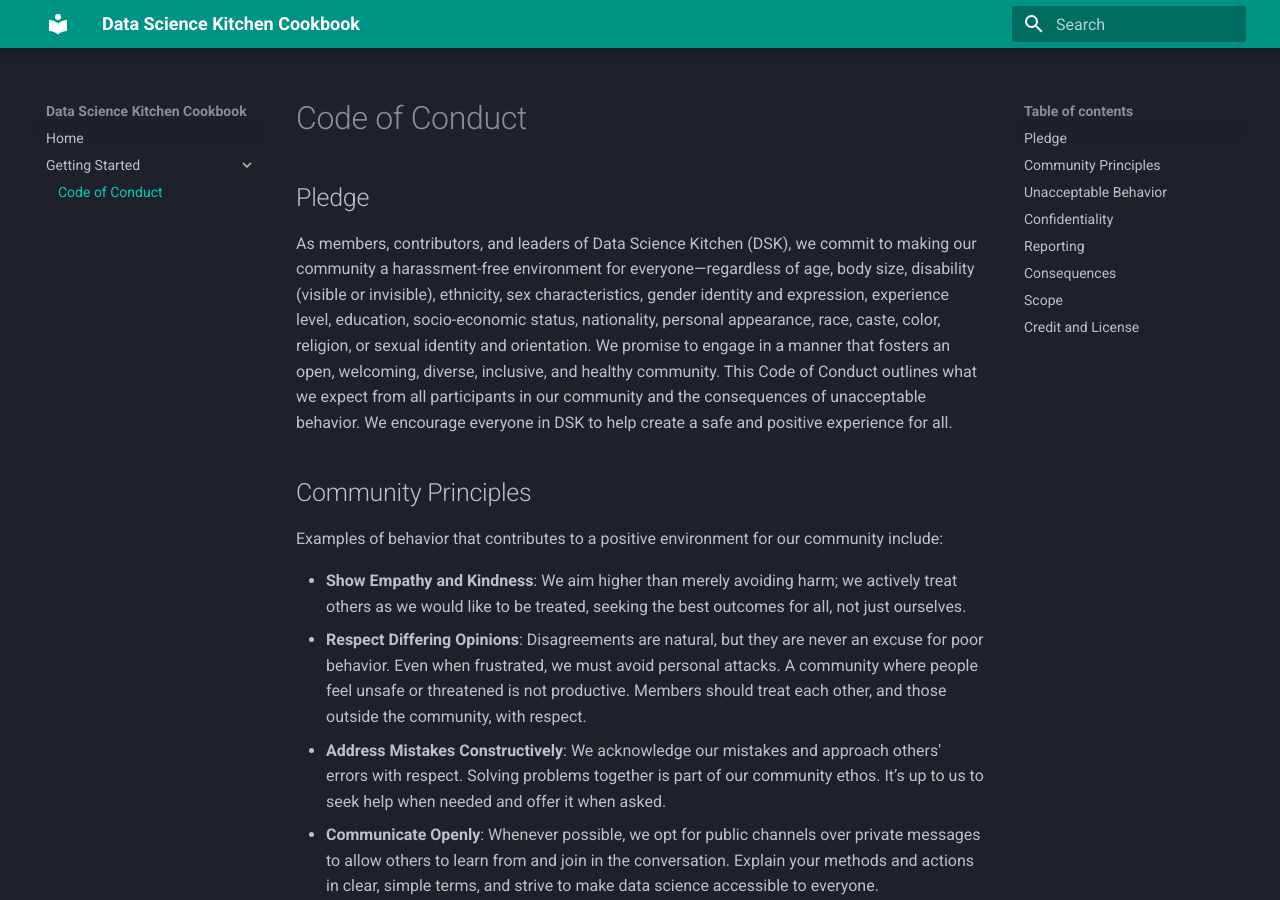
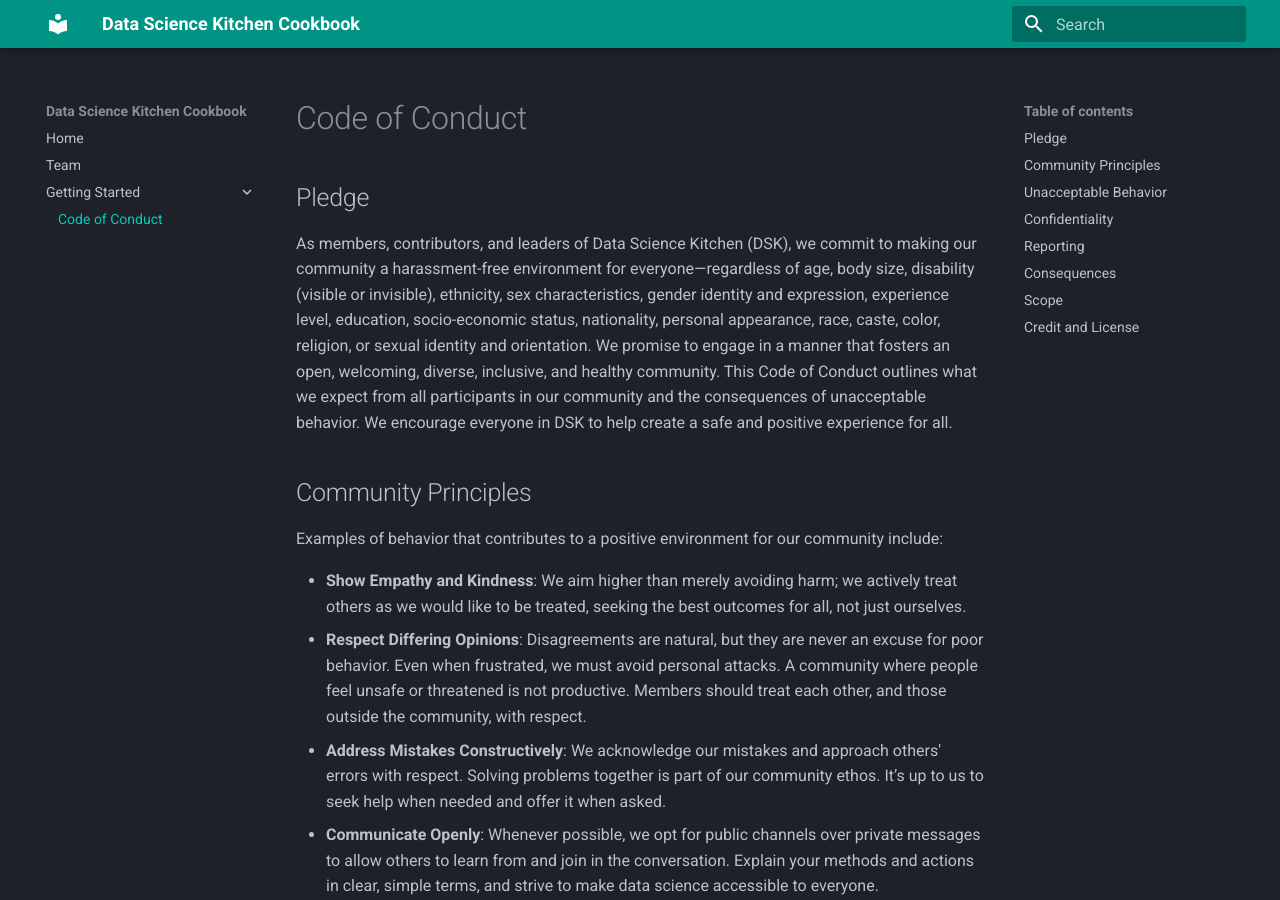
Before and after one commit to data-science-kitchen/cookbook, an MkDocs documentation site: the page built from docs/code_of_conduct.md, in a window 1280 px wide and 900 px high. Built offline with MkDocs 1.6.1 and Material for MkDocs 9.7.7, drawn with Linux system fonts in a browser that asks for light colours.

Commit message:
Add team page.

```diff
--- a/mkdocs.yml
+++ b/mkdocs.yml
@@ -13,6 +13,7 @@
 
 nav:
   - Home: 'index.md'
+  - Team: 'team.md'
   - 'Getting Started':
     - 'Code of Conduct': 'code_of_conduct.md'
 
```
Also changed, not shown: docs/team.md (added, +1 -0 lines).
